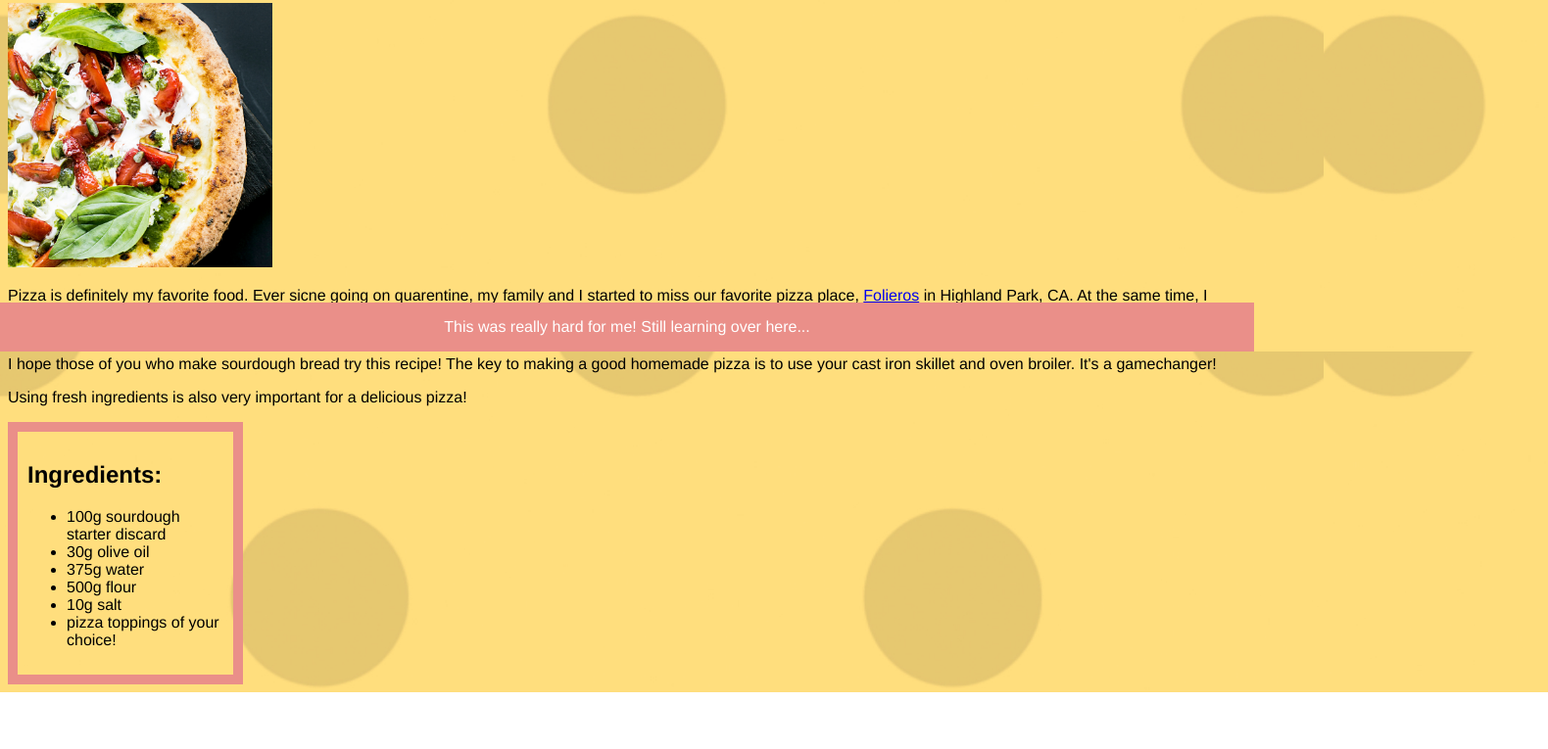
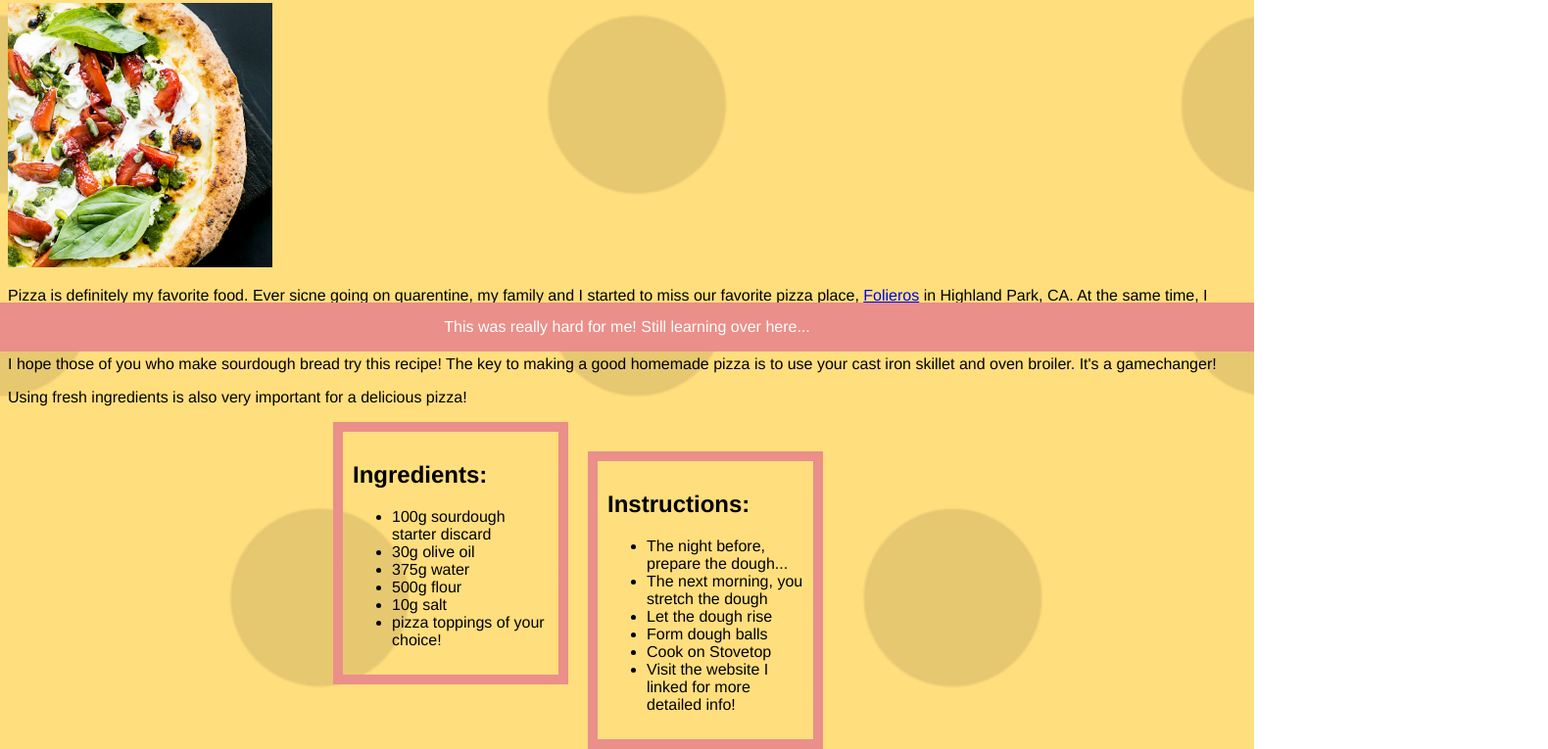
Before and after one commit to ayounglibrarian/uclax_wcib_week3, a plain HTML site: page index.html in a window 1280 px wide. Shown: the part 441-1206 px from the top of the page at 98% size, 1580 px wide, since content can reach past the window. Before the commit the page ends 1148 px from the top, so only its background shows below. Drawn offline with Linux system fonts and the light colour scheme.

Commit message:
div main wrapper

```diff
--- a/index.html
+++ b/index.html
@@ -39,7 +39,7 @@
                Using fresh ingredients is also very important for a delicious pizza!
              </p>
        </div>
-
+       <div class="main-wrapper">
        <div class="main">
       <h2> Ingredients: </h2>
       <ul>
```
